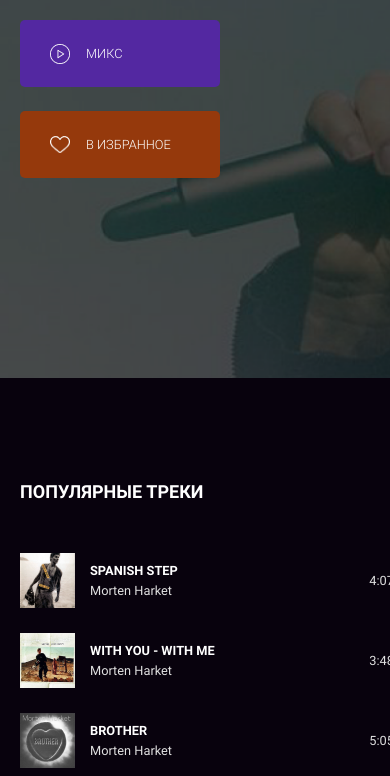
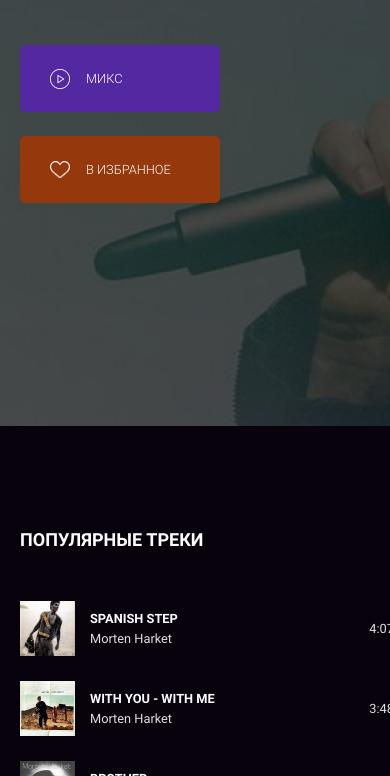
Before and after one commit to keyofevergreen/layout-designer-project-lvl2, a website: page src/artist.html in a window 390 px wide. Shown: the part 316-1092 px from the top of the page. Drawn offline with Linux system fonts and the light colour scheme.

Commit message:
Minor bugs removed again :/

```diff
--- a/src/scss/_adaptive.scss
+++ b/src/scss/_adaptive.scss
@@ -22,6 +22,10 @@
 
   .header-bg {
     padding-top: 250px;
+  }
+
+  .header-bg-artist {
+    padding-top: 225px;
   }
 
   .nav {
--- a/src/scss/_variables.scss
+++ b/src/scss/_variables.scss
@@ -169,8 +169,8 @@ $orange: #F89202;
   background-position: center;
   background-size: cover;
 
-  padding-top: 200px;
-  padding-bottom: 200px;
+  padding-top: 250px;
+  padding-bottom: 223px;
 }
 
 .img-logo {
```
Also changed, not shown: src/index.html (+1 -1 lines), src/styles/style.css.
